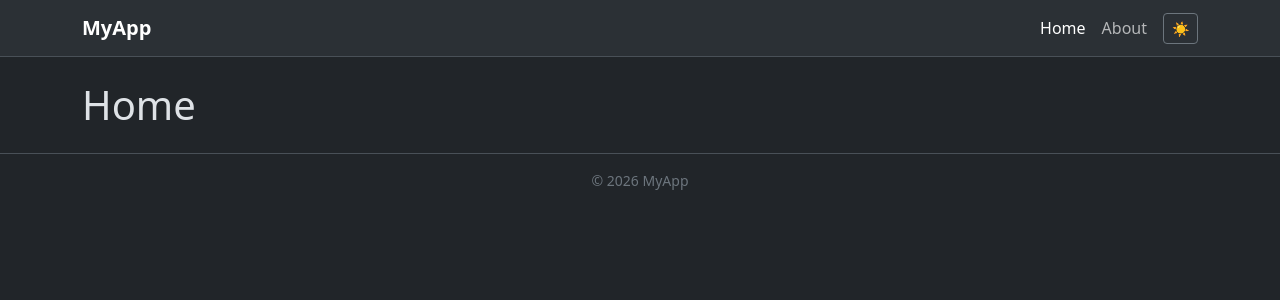
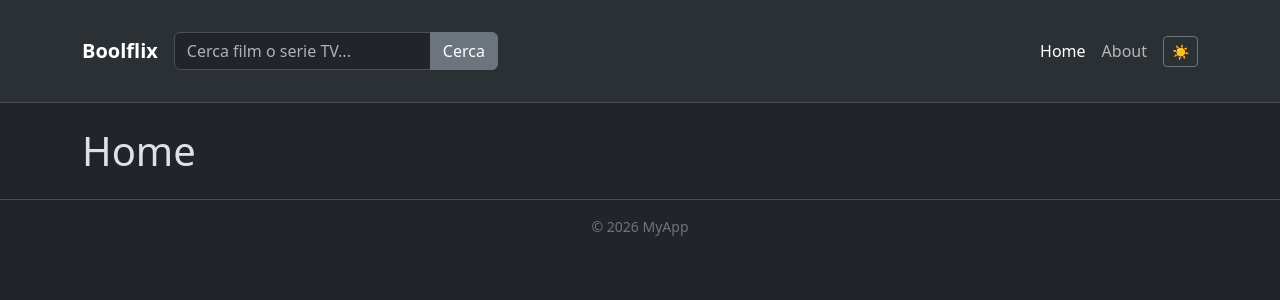
Before and after one commit to bingiulioliu/react-boolflix, a React (Vite) app: page / in a window 1280 px wide. Shown: the top 300 px of the page. Built offline with nearby package versions, Linux system fonts and the light colour scheme.

Commit message:
FEAT aggiunta searchbar solo html e stile

```diff
--- a/package.json
+++ b/package.json
@@ -1,5 +1,5 @@
 {
-  "name": "react-props",
+  "name": "react-boolflix",
   "private": true,
   "version": "0.0.0",
   "type": "module",
--- a/src/components/Header.jsx
+++ b/src/components/Header.jsx
@@ -8,7 +8,7 @@ function Header() {
         <header>
             <nav className="navbar navbar-expand-lg bg-body-tertiary border-bottom">
                 <div className="container">
-                    <NavLink className="navbar-brand fw-semibold" to="/">MyApp</NavLink>
+                    <NavLink className="navbar-brand fw-semibold" to="/">Boolflix</NavLink>
                     <button
                         className="navbar-toggler"
                         type="button"
@@ -17,6 +17,22 @@ function Header() {
                     >
                         <span className="navbar-toggler-icon" />
                     </button>
+                    <form className="d-flex justify-content-center align-items-center py-4">
+                        <div className="input-group w-200">
+                            <input
+                                type="text"
+                                className="form-control"
+                                placeholder="Cerca film o serie TV..."
+                                aria-label="Cerca"
+                            />
+                            <button
+                                className="btn btn-secondary"
+                                type="submit"
+                            >
+                                Cerca
+                            </button>
+                        </div>
+                    </form>
                     <div className="collapse navbar-collapse" id="mainNav">
                         <ul className="navbar-nav ms-auto align-items-center">
                             <li className="nav-item">
@@ -26,6 +42,9 @@ function Header() {
                                 <NavLink className="nav-link" to="/about">About</NavLink>
                             </li>
                             <li className="nav-item ms-2">
+
+
+
                                 <button
                                     className="btn btn-outline-secondary btn-sm"
                                     onClick={toggleTheme}
```
